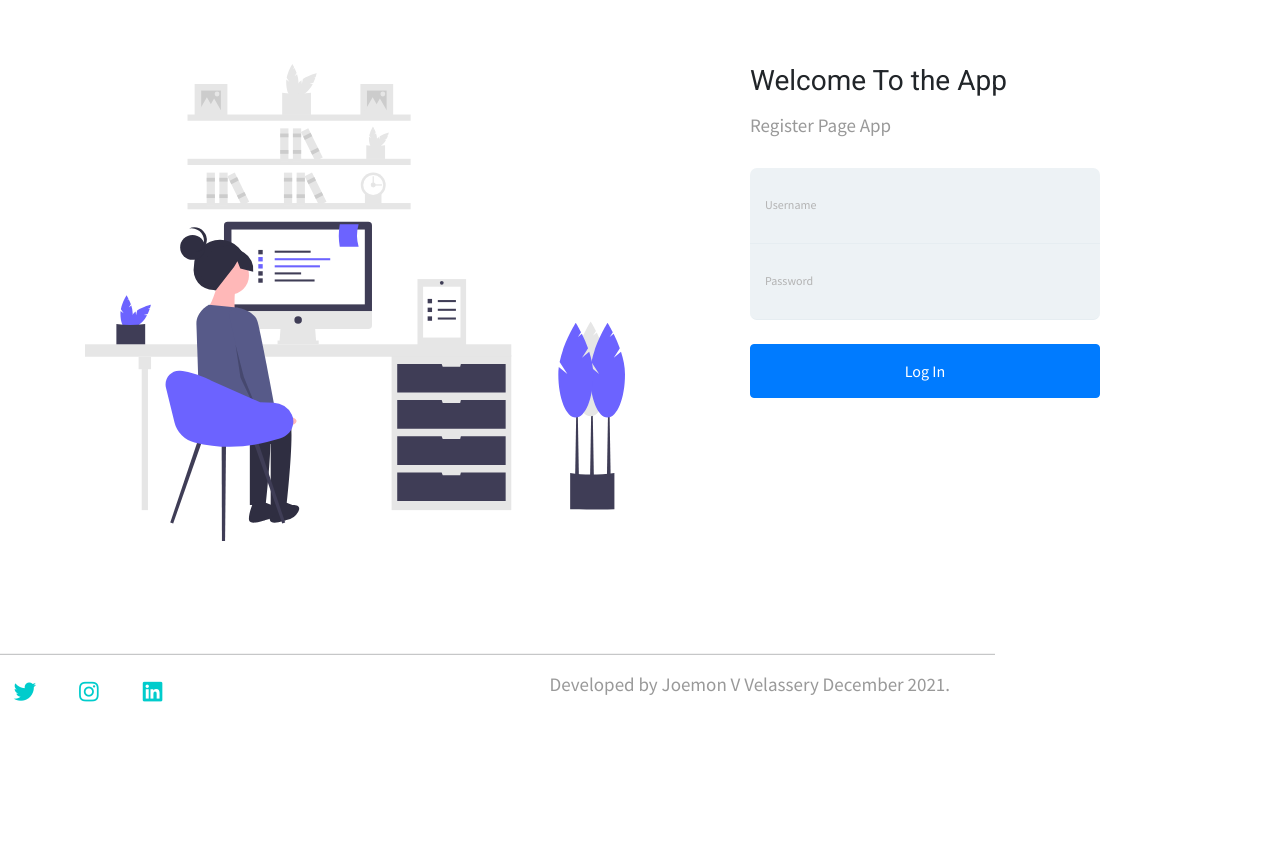
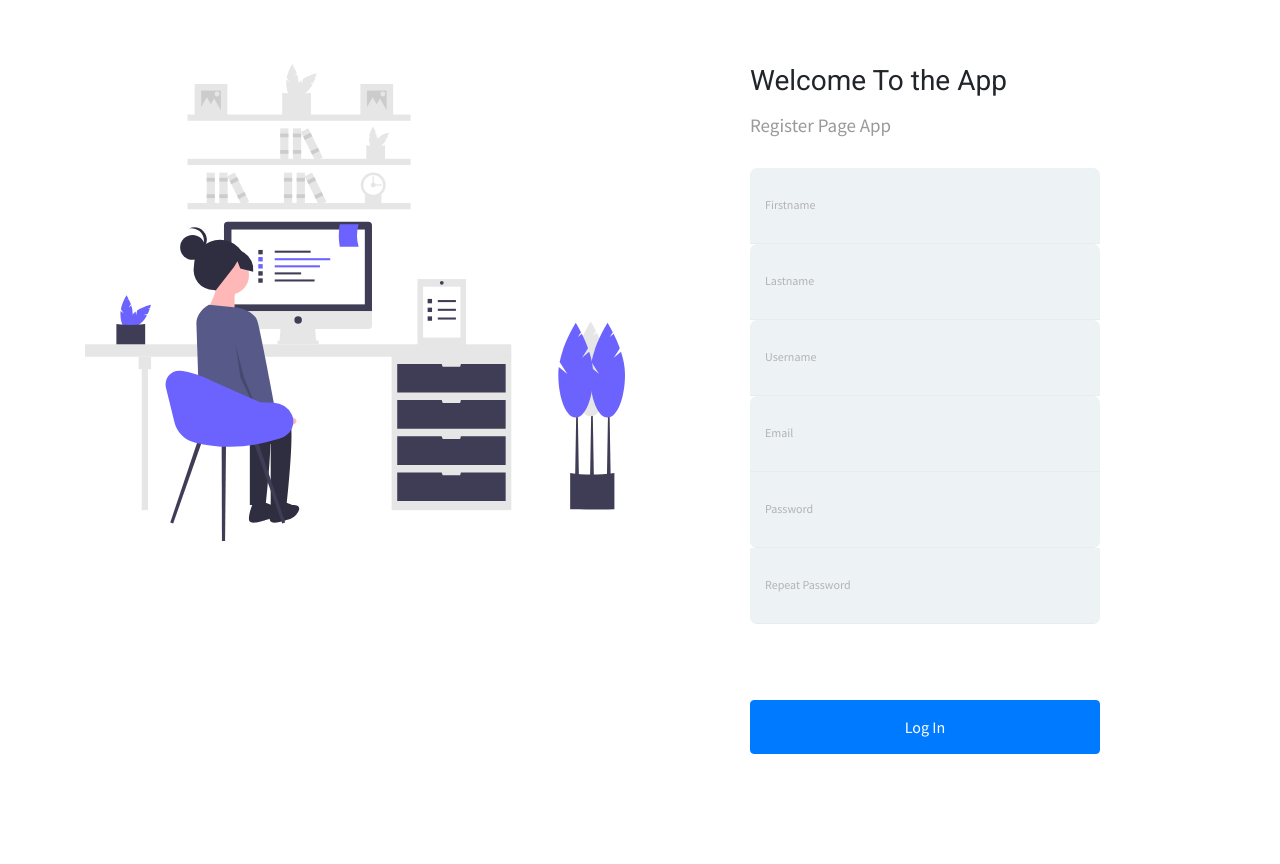
Before and after one commit to Joemonv1997/Blog-Post, a Django app: page /register in a window 1280 px wide. Shown: the part 159-1023 px from the top of the page. Before the commit the page ends 861 px from the top, so only its background shows below. Run offline with Django 4.2, Linux system fonts and the light colour scheme; some libraries are stand-ins or nearby versions.

Commit message:
DB Register

```diff
--- a/templates/register.html
+++ b/templates/register.html
@@ -19,15 +19,33 @@
             <form action="register_user" method="post">
 				{% csrf_token %}
               <div class="form-group first">
+                <label for="username">Firstname</label>
+                <input type="text" class="form-control" name="first">
+              </div>
+              <div class="form-group first">
+                <label for="username">Lastname</label>
+                <input type="text" class="form-control" name="last">
+              </div>
+              <div class="form-group first">
                 <label for="username">Username</label>
-                <input type="text" class="form-control" name="username">
+                <input type="text" class="form-control" name="user">
+              </div>
+              <div class="form-group first">
+                <label for="username">Email</label>
+                <input type="text" class="form-control" name="email">
+              </div>
 
-              </div>
-              <div class="form-group last mb-4">
+              <div class="form-group last">
                 <label for="password">Password</label>
                 <input type="password" class="form-control" name="password">
 
               </div>
+              <div class="form-group last">
+                <label for="password">Repeat Password</label>
+                <input type="password" class="form-control" name="repeat_password">
+
+              </div>
+              <br/><br/>
 			  <input type="submit" value="Log In" class="btn btn-block btn-primary">
               </div>
             </form>
--- a/webpage/views.py
+++ b/webpage/views.py
@@ -1,6 +1,7 @@
-from django.shortcuts import render
+from django.shortcuts import render,redirect
 from django.http import HttpResponse
 from .models import title
+from django.contrib.auth.models import User,auth
 def index(request):
     return render(request,"home.html")
 def register(request):
@@ -18,7 +19,15 @@ def login_user(request):
     return render(request,"article.html",{'result':a})
 
 def register_user(request):
-    a=request.POST["username"]
-    b=request.POST["password"]
-
-    return render(request,"article.html",{'result':a})
+    if request.method=="POST":
+        a=request.POST["first"]
+        b=request.POST["last"]
+        c=request.POST["user"]
+        d=request.POST["email"]
+        e=request.POST["password"]
+        f=request.POST["repeat_password"]
+        user=User.objects.create_user(username=c,password=e,last_name=b,email=d,first_name=a)
+        user.save()
+        return redirect("/article")
+    else:
+        return render(request,"register.html")
```
Also changed, not shown: 1 other file.
